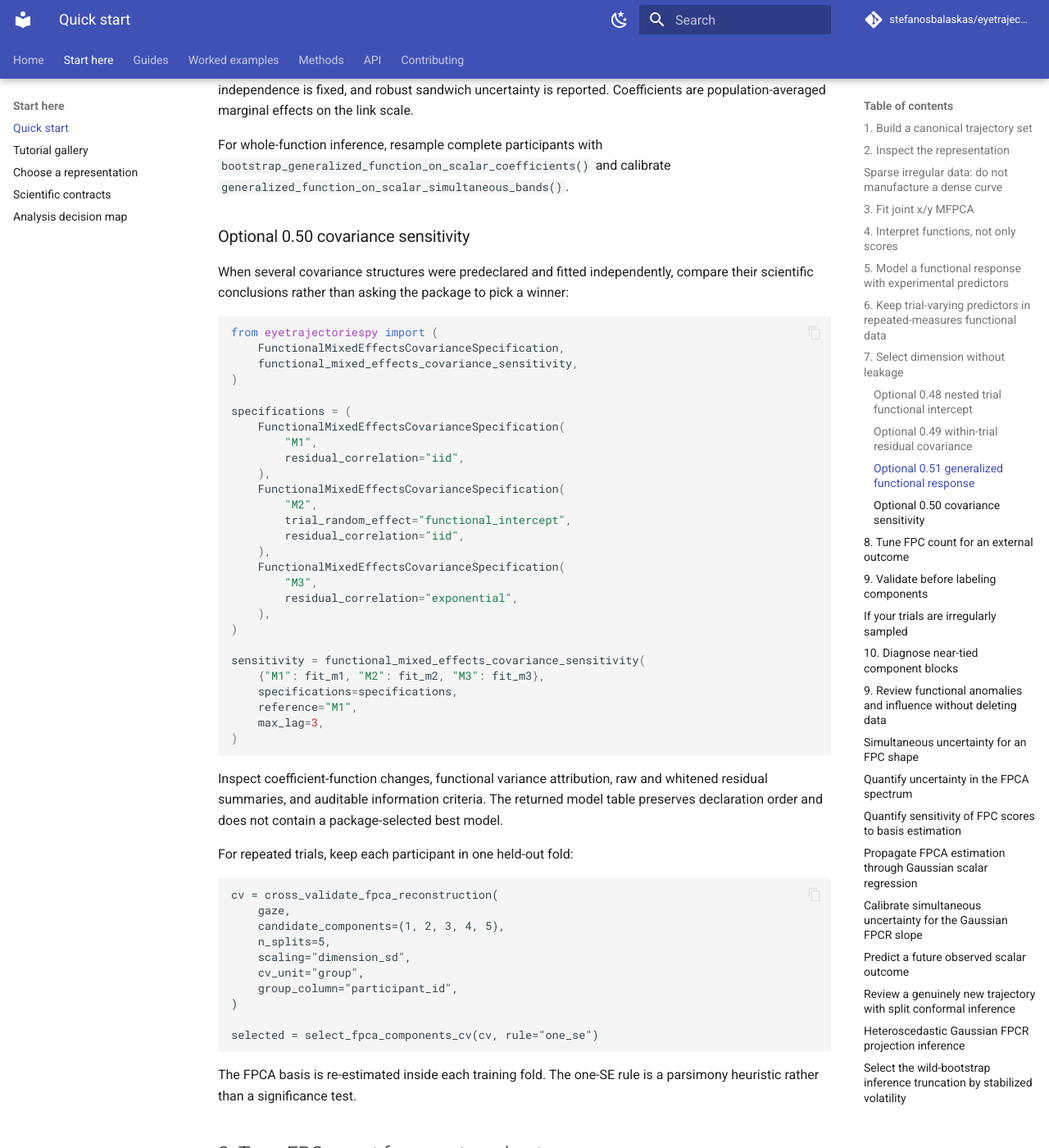
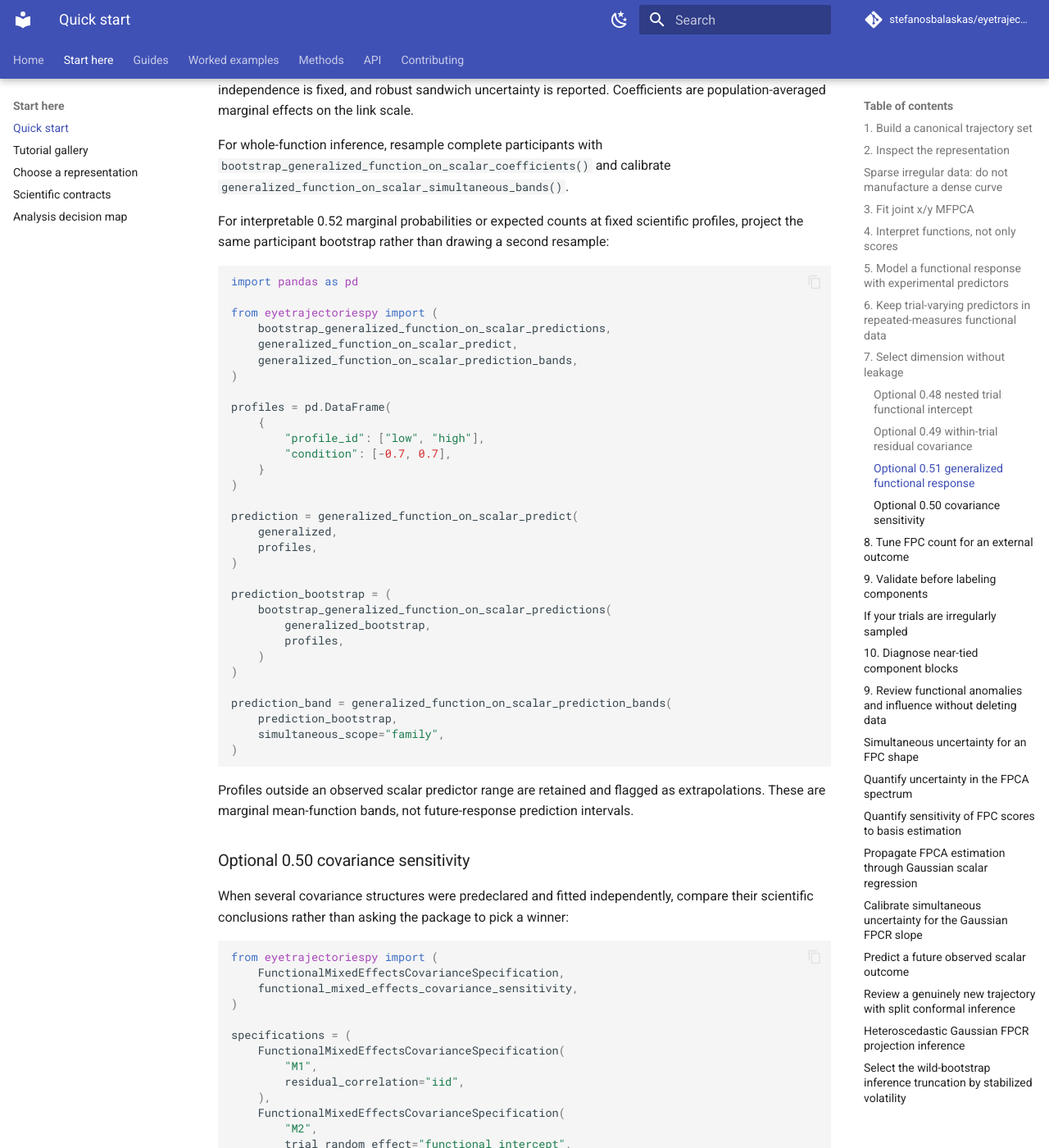
Before and after one commit to stefanosbalaskas/eyetrajectoriespy, an MkDocs documentation site: the page built from docs/quickstart.md, in a window 1280 px wide and 1400 px high, scrolled down 4572 px. Shown: the whole window at 82% size. Built offline with MkDocs 1.6.1 and Material for MkDocs 9.7.7, drawn with Linux system fonts in a browser that asks for light colours; comment, search, counter and statistics services are not loaded.

Commit message:
Integrate 0.52 into user-facing guides

```diff
--- a/docs/quickstart.md
+++ b/docs/quickstart.md
@@ -215,6 +215,49 @@ reported. Coefficients are population-averaged marginal effects on the link
 scale.
 
 For whole-function inference, resample complete participants with `bootstrap_generalized_function_on_scalar_coefficients()` and calibrate `generalized_function_on_scalar_simultaneous_bands()`.
+
+
+For interpretable 0.52 marginal probabilities or expected counts at fixed
+scientific profiles, project the same participant bootstrap rather than drawing
+a second resample:
+
+~~~python
+import pandas as pd
+
+from eyetrajectoriespy import (
+    bootstrap_generalized_function_on_scalar_predictions,
+    generalized_function_on_scalar_predict,
+    generalized_function_on_scalar_prediction_bands,
+)
+
+profiles = pd.DataFrame(
+    {
+        "profile_id": ["low", "high"],
+        "condition": [-0.7, 0.7],
+    }
+)
+
+prediction = generalized_function_on_scalar_predict(
+    generalized,
+    profiles,
+)
+
+prediction_bootstrap = (
+    bootstrap_generalized_function_on_scalar_predictions(
+        generalized_bootstrap,
+        profiles,
+    )
+)
+
+prediction_band = generalized_function_on_scalar_prediction_bands(
+    prediction_bootstrap,
+    simultaneous_scope="family",
+)
+~~~
+
+Profiles outside an observed scalar predictor range are retained and flagged as
+extrapolations. These are marginal mean-function bands, not future-response
+prediction intervals.
 
 ### Optional 0.50 covariance sensitivity
 
```
